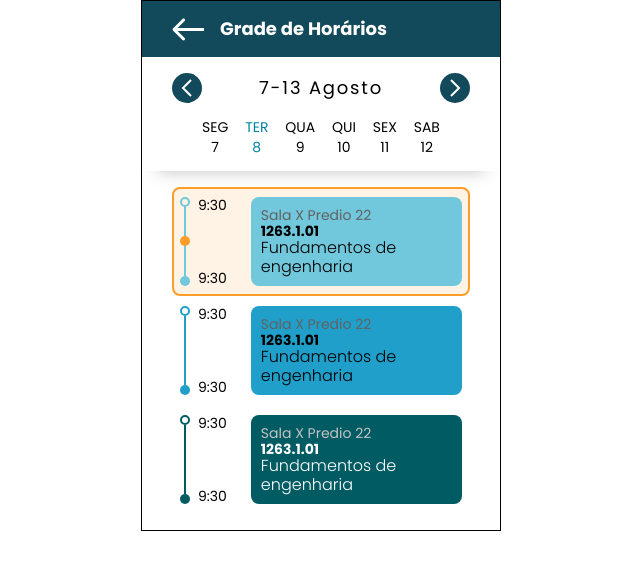
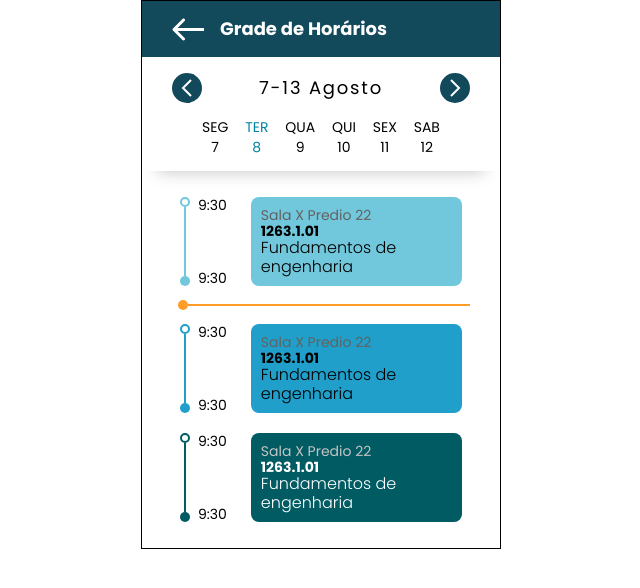
Before and after one commit to guilhermerodrigues680/webapp-grade-horarios, a Vue app: page / in a window 1280 px wide. Shown: the top 588 px of the page, without its empty margins (319-959 px from the left). Built offline with nearby package versions, Linux system fonts and the light colour scheme.

Commit message:
Implementado HorarioVago

```diff
--- a/src/views/grade-horarios/components/Horario.vue
+++ b/src/views/grade-horarios/components/Horario.vue
@@ -1,6 +1,7 @@
 <template>
   <div class="horario">
-    <HorarioItem turno="manha" :percentualAula="percentualAula" />
+    <HorarioItem turno="manha" />
+    <HorarioVago />
     <HorarioItem turno="tarde" />
     <HorarioItem turno="noite" />
   </div>
@@ -9,10 +10,12 @@
 <script lang="ts">
 import { Component, Vue } from "vue-property-decorator";
 import HorarioItem from "./HorarioItem.vue";
+import HorarioVago from "./HorarioVago.vue";
 
 @Component({
   components: {
     HorarioItem,
+    HorarioVago,
   },
 })
 export default class Horario extends Vue {
--- a/src/views/grade-horarios/components/HorarioItem.vue
+++ b/src/views/grade-horarios/components/HorarioItem.vue
@@ -17,21 +17,16 @@
         :style="{ '--percentual-aula': `${percentualAula}%` }"
       ></span>
     </span>
-
     <span class="horario__inicio-fim">
       <span>9:30</span>
       <span>9:30</span>
     </span>
-
     <span class="horario__card horario__item">
       <span class="horario__card__local">Sala X Predio 22</span>
       <span class="horario__card__turma">1263.1.01</span>
       <span class="horario__card__disciplina">Fundamentos de engenharia</span>
     </span>
   </div>
-  <!-- FIXME: Fazer codicional -->
-  <!-- Espaco entre Horarios -->
-  <!-- <span class="horario__item__espaco-horarios"></span> -->
 </template>
 
 <script lang="ts">
@@ -235,26 +230,4 @@ export default class HorarioItem extends Vue {
     }
   }
 }
-
-.horario__item__espaco-horarios {
-  display: flex;
-  align-items: center;
-
-  &::before {
-    content: "";
-    display: block;
-    height: 0.625rem;
-    width: 0.625rem;
-    background: #ff9d28;
-    border-radius: 50%;
-  }
-
-  &::after {
-    flex: 1;
-    content: "";
-    display: block;
-    height: 0.125rem;
-    background: #ff9d28;
-  }
-}
 </style>
--- /dev/null
+++ b/src/views/grade-horarios/components/HorarioVago.vue
@@ -0,0 +1,37 @@
+<template>
+  <!-- FIXME: Fazer codicional -->
+  <!-- Espaco entre Horarios -->
+  <span class="horario__item__espaco-horarios"></span>
+</template>
+
+<script lang="ts">
+import { Component, Vue } from "vue-property-decorator";
+
+@Component
+export default class HorarioVago extends Vue {}
+</script>
+
+<style lang="scss" scoped>
+.horario__item__espaco-horarios {
+  display: flex;
+  align-items: center;
+  padding: 0.25rem 0rem 0.25rem 0.375rem;
+
+  &::before {
+    content: "";
+    display: block;
+    height: 0.625rem;
+    width: 0.625rem;
+    background: #ff9d28;
+    border-radius: 50%;
+  }
+
+  &::after {
+    flex: 1;
+    content: "";
+    display: block;
+    height: 0.125rem;
+    background: #ff9d28;
+  }
+}
+</style>
```
